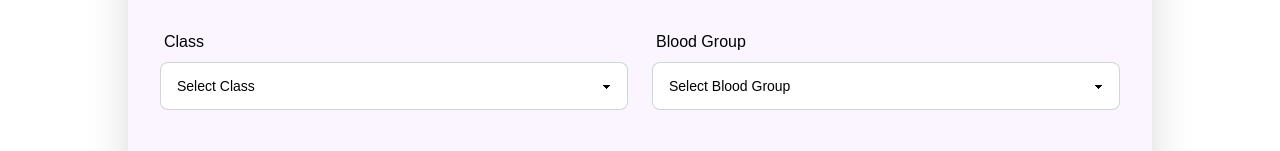
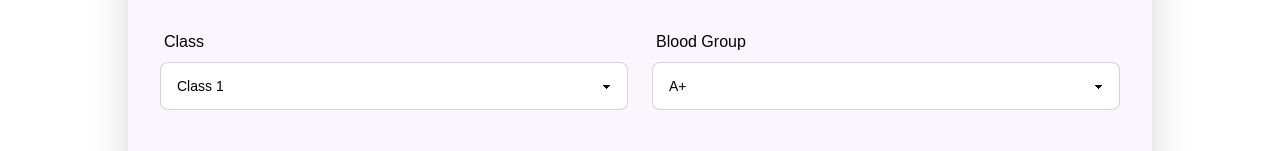
Before and after one commit to Fahmida-Faiza/school-college-demo, a Next.js app: page /dashboard/student in a window 1280 px wide. Shown: the part 310-461 px from the top of the page. Built offline with nearby package versions, Linux system fonts and the light colour scheme.

Commit message:
bug fixed in every dashboard page

```diff
--- a/src/app/dashboard/student/page.jsx
+++ b/src/app/dashboard/student/page.jsx
@@ -21,7 +21,7 @@ const AddStudentForm = () => {
         <div className="form-control">
           <label className="label">Class</label>
           <select className="select select-bordered bg-white">
-            <option disabled selected>Select Class</option>
+            <option disabled defaultValue="">Select Class</option>
             <option>Class 1</option>
             <option>Class 2</option>
             <option>Class 3</option>
@@ -38,7 +38,7 @@ const AddStudentForm = () => {
         <div className="form-control">
           <label className="label">Blood Group</label>
           <select className="select select-bordered bg-white">
-            <option disabled selected>Select Blood Group</option>
+            <option disabled defaultValue="">Select Blood Group</option>
             <option>A+</option>
             <option>A-</option>
             <option>B+</option>
--- a/src/app/dashboard/studentfee/page.jsx
+++ b/src/app/dashboard/studentfee/page.jsx
@@ -22,7 +22,7 @@ const StudentFeeForm = () => {
               <span className="label-text font-semibold">Class</span>
             </label>
             <select className="select select-bordered bg-white ">
-              <option disabled selected>Select Class</option>
+              <option disabled defaultValue="">Select Class</option>
               <option>Class 1</option>
               <option>Class 2</option>
               <option>Class 3</option>
--- a/src/app/dashboard/stuff/page.jsx
+++ b/src/app/dashboard/stuff/page.jsx
@@ -42,7 +42,7 @@ const AddStaffForm = () => {
             <div className="form-control">
               <label className="label">Blood Group</label>
               <select className="select select-bordered  bg-white">
-                <option disabled selected>Select Blood Group</option>
+                <option disabled defaultValue="">Select Blood Group</option>
                 <option>A+</option>
                 <option>A-</option>
                 <option>B+</option>
--- a/src/app/dashboard/teacher/page.jsx
+++ b/src/app/dashboard/teacher/page.jsx
@@ -44,7 +44,7 @@ const AddTeacherForm = () => {
         <div className="form-control">
           <label className="label">Blood Group</label>
           <select className="select bg-white select-bordered">
-            <option disabled selected>Select</option>
+            <option disabled defaultValue="">Select</option>
             <option>A+</option>
             <option>A-</option>
             <option>B+</option>
```
